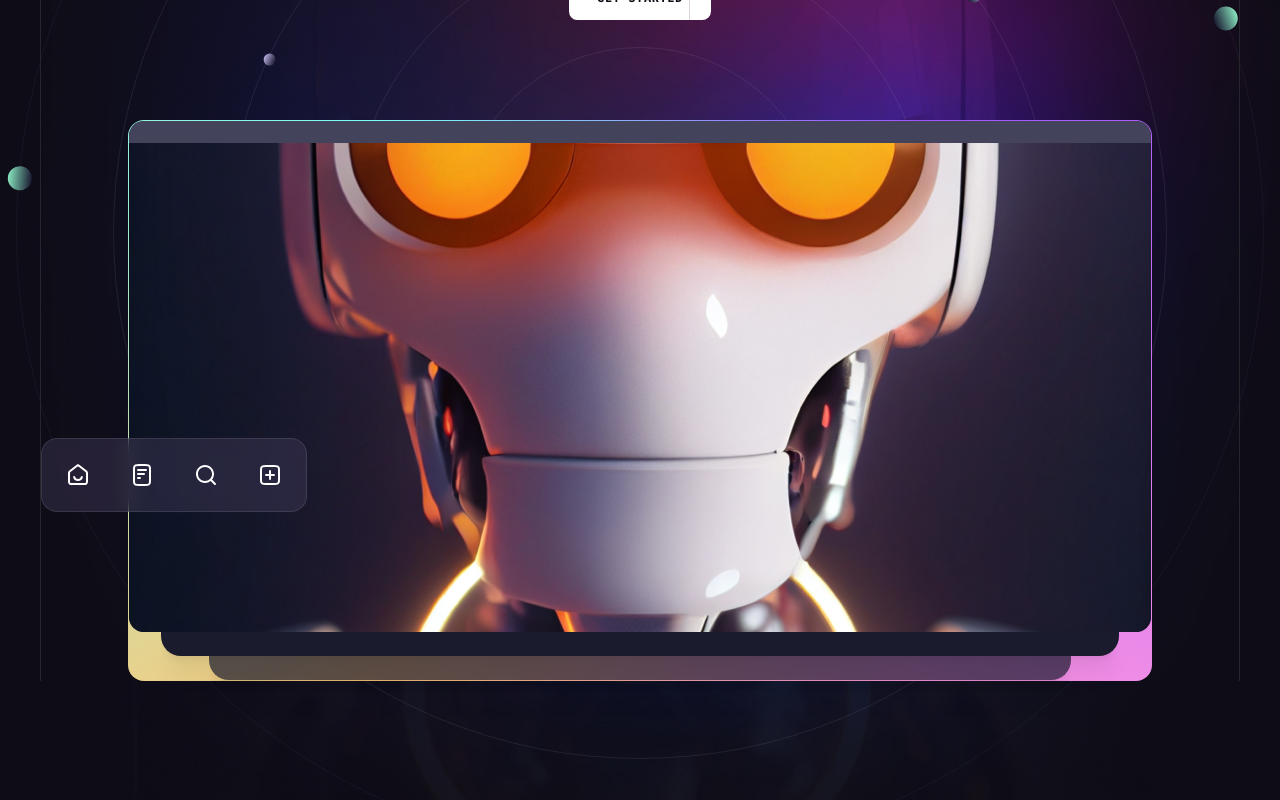
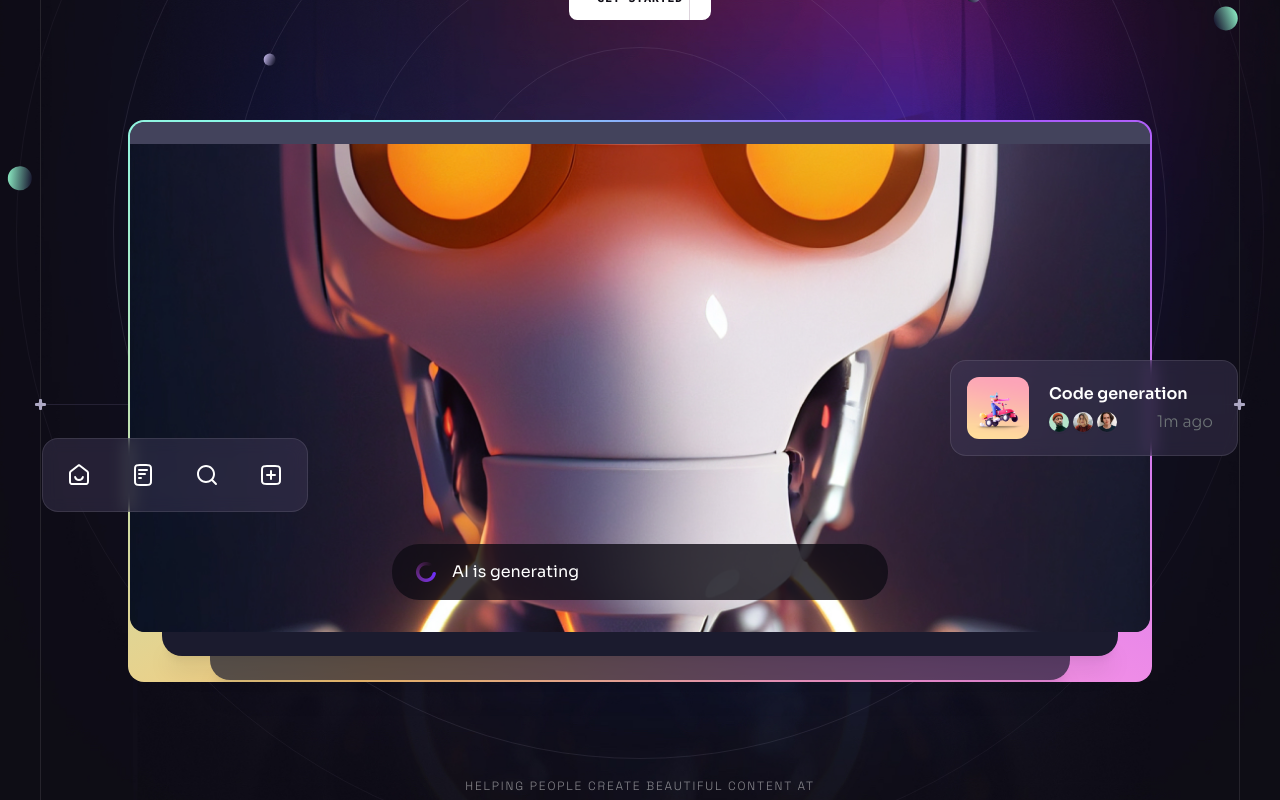
Before and after one commit to Rahulmohanty637/Brainwave-Website, a React (Vite) app: page / in a window 1280 px wide. Shown: the part 480-1280 px from the top of the page. Built offline with nearby package versions, Linux system fonts and the light colour scheme.

Commit message:
Update Hero.jsx

```diff
--- a/src/components/Hero.jsx
+++ b/src/components/Hero.jsx
@@ -1,13 +1,16 @@
-import React, { useRef } from "react";
-import Section from "./Section";
 import { curve, heroBackground, robot } from "../assets";
 import Button from "./Button";
+import Section from "./Section";
 import { BackgroundCircles, BottomLine, Gradient } from "./design/Hero";
 import { heroIcons } from "../constants";
 import { ScrollParallax } from "react-just-parallax";
+import { useRef } from "react";
+import Generating from "./Generating";
+import Notification from "./Notification";
+import CompanyLogos from "./CompanyLogos";
 
 const Hero = () => {
-  const parallaxRef = useRef();
+  const parallaxRef = useRef(null);
 
   return (
     <Section
@@ -17,7 +20,7 @@ const Hero = () => {
       customPaddings
       id="hero"
     >
-      <div className="container relative">
+      <div className="container relative" ref={parallaxRef}>
         <div className="relative z-1 max-w-[62rem] mx-auto text-center mb-[3.875rem] md:mb-20 lg:mb-[6.25rem]">
           <h1 className="h1 mb-6">
             Explore the Possibilities of&nbsp;AI&nbsp;Chatting with {` `}
@@ -40,18 +43,22 @@ const Hero = () => {
             Get started
           </Button>
         </div>
-        <div className="relative max-w-[23rem] mx-auto  md:max-w-5xl xl:mb-24">
-          <div className="relative z-1 p-0.25 rounded-2xl bg-conic-gradient">
+        <div className="relative max-w-[23rem] mx-auto md:max-w-5xl xl:mb-24">
+          <div className="relative z-1 p-0.5 rounded-2xl bg-conic-gradient">
             <div className="relative bg-n-8 rounded-[1rem]">
               <div className="h-[1.4rem] bg-n-10 rounded-t-[0.9rem]" />
+
               <div className="aspect-[33/40] rounded-b-[0.9rem] overflow-hidden md:aspect-[688/490] lg:aspect-[1024/490]">
                 <img
                   src={robot}
-                  alt="AI"
                   className="w-full scale-[1.7] translate-y-[8%] md:scale-[1] md:-translate-y-[10%] lg:-translate-y-[23%]"
                   width={1024}
                   height={490}
+                  alt="AI"
                 />
+
+                <Generating className="absolute left-4 right-4 bottom-5 md:left-1/2 md:right-auto md:bottom-8 md:w-[31rem] md:-translate-x-1/2" />
+
                 <ScrollParallax isAbsolutelyPositioned>
                   <ul className="hidden absolute -left-[5.5rem] bottom-[7.5rem] px-1 py-1 bg-n-9/40 backdrop-blur border border-n-1/10 rounded-2xl xl:flex">
                     {heroIcons.map((icon, index) => (
@@ -61,22 +68,35 @@ const Hero = () => {
                     ))}
                   </ul>
                 </ScrollParallax>
+
+                <ScrollParallax isAbsolutelyPositioned>
+                  <Notification
+                    className="hidden absolute -right-[5.5rem] bottom-[11rem] w-[18rem] xl:flex"
+                    title="Code generation"
+                  />
+                </ScrollParallax>
               </div>
             </div>
+
             <Gradient />
           </div>
-          <div className="absolute -top-[54%] left-1/2 w-[234%] -translate-x-1/2 md:-top-[46%] md:w-[138%]  lg:-top-[104%]">
+          <div className="absolute -top-[54%] left-1/2 w-[234%] -translate-x-1/2 md:-top-[46%] md:w-[138%] lg:-top-[104%]">
             <img
               src={heroBackground}
-              alt="hero"
               className="w-full"
               width={1440}
               height={1800}
+              alt="hero"
             />
           </div>
+
           <BackgroundCircles />
         </div>
+
+        <CompanyLogos className="hidden relative z-10 mt-20 lg:block" />
       </div>
+
+      <BottomLine />
     </Section>
   );
 };
```
